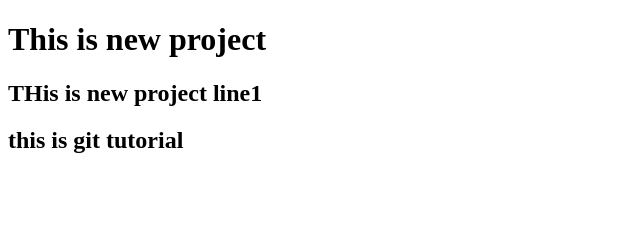
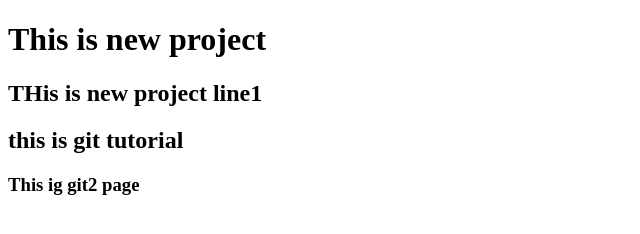
Before and after one commit to Shamadansari123/demopro, a plain HTML site: page index.html in a window 1280 px wide. Shown: the whole page, without its empty margins (0-640 px from the left). Drawn offline with Linux system fonts and the light colour scheme.

Commit message:
new line added

```diff
--- a/index.html
+++ b/index.html
@@ -10,5 +10,6 @@
     <h1>This is new project</h1>
     <h2>THis is new project line1</h2>
     <h2>this is git tutorial</h2>
+    <h3>This ig git2 page</h3>
 </body>
 </html>
```
